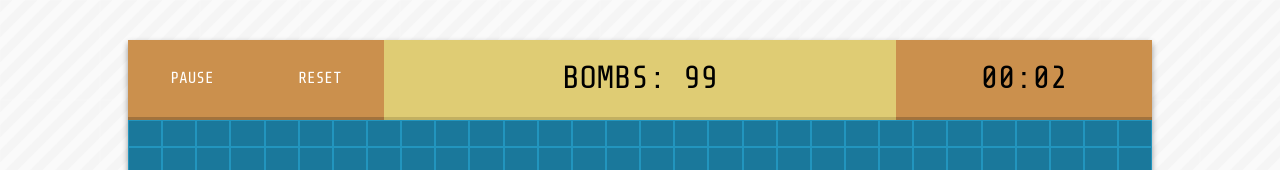
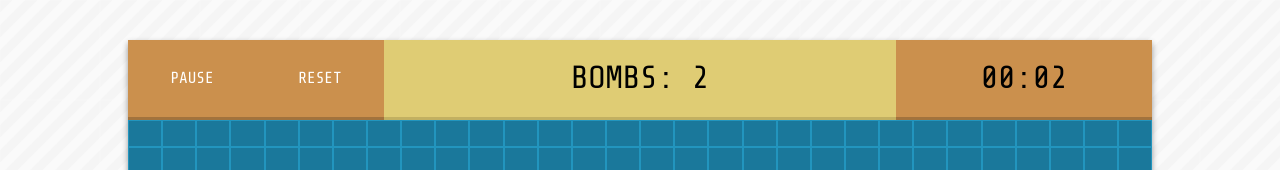
Before and after one commit to AravindVasudev/Minesweeper, an Angular app: page / in a window 1280 px wide. Both pictures are taken after a click on the button "Play". Shown: the top 170 px of the page. Built offline with nearby package versions, Linux system fonts and the light colour scheme.

Commit message:
Implemented flag mechanism

```diff
--- a/src/app/game/game.component.html
+++ b/src/app/game/game.component.html
@@ -1,7 +1,7 @@
 <div id="game">
   <button id="pause" class="button" (click)="pauseState()">PAUSE</button>
   <button id="reset" class="button" (click)="beginState()">RESET</button>
-  <span id="bombs">BOMBS: {{ game.remainingBombs }}</span>
+  <span id="bombs">BOMBS: {{ game.remainingFlags }}</span>
   <span id="time">{{ game.secondsPassed | timePipe }}</span>
   <main>
     <div class="row" *ngFor="let row of game.board; let i = index">
--- a/src/app/minesweeper.ts
+++ b/src/app/minesweeper.ts
@@ -4,10 +4,10 @@ import { CellState } from './cellstate';
 export class Minesweeper {
     readonly M: number = 24;
     readonly N: number = 30;
-    readonly bombs: number = 99;
+    readonly bombs: number = 2;
 
     board: Cell[][] = Minesweeper.getEmptyBoard(this.M, this.N); // M * N board
-    remainingBombs = this.bombs;
+    remainingFlags = this.bombs;
 
     timer: number;
     secondsPassed: number = 0;
@@ -93,10 +93,15 @@ export class Minesweeper {
     flag(i: number, j: number): boolean {
         switch (this.board[i][j].state) {
             case CellState.CLOSED:
-                this.board[i][j].state = CellState.FLAGGED;
+                if (this.remainingFlags > 0) {
+                    this.board[i][j].state = CellState.FLAGGED;
+                    this.remainingFlags--;
+                }
+
                 break;
             case CellState.FLAGGED:
                 this.board[i][j].state = CellState.CLOSED;
+                this.remainingFlags++;
                 break;
         }
 
```
